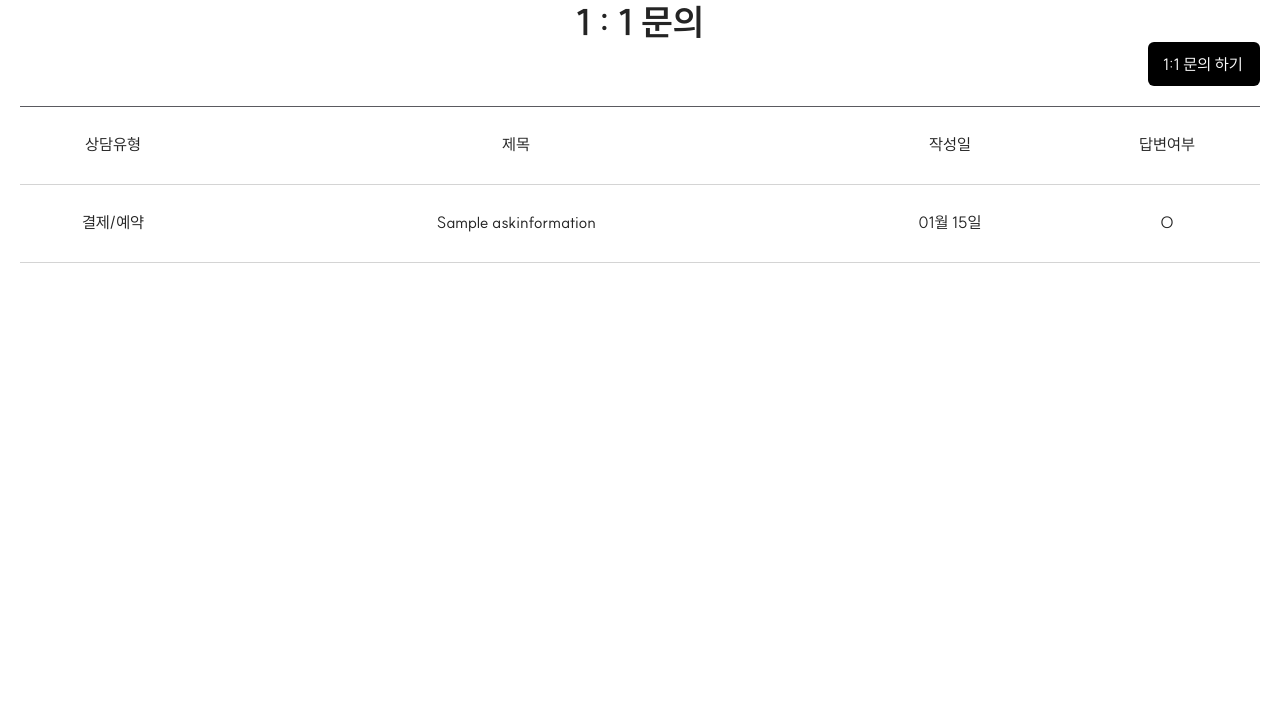
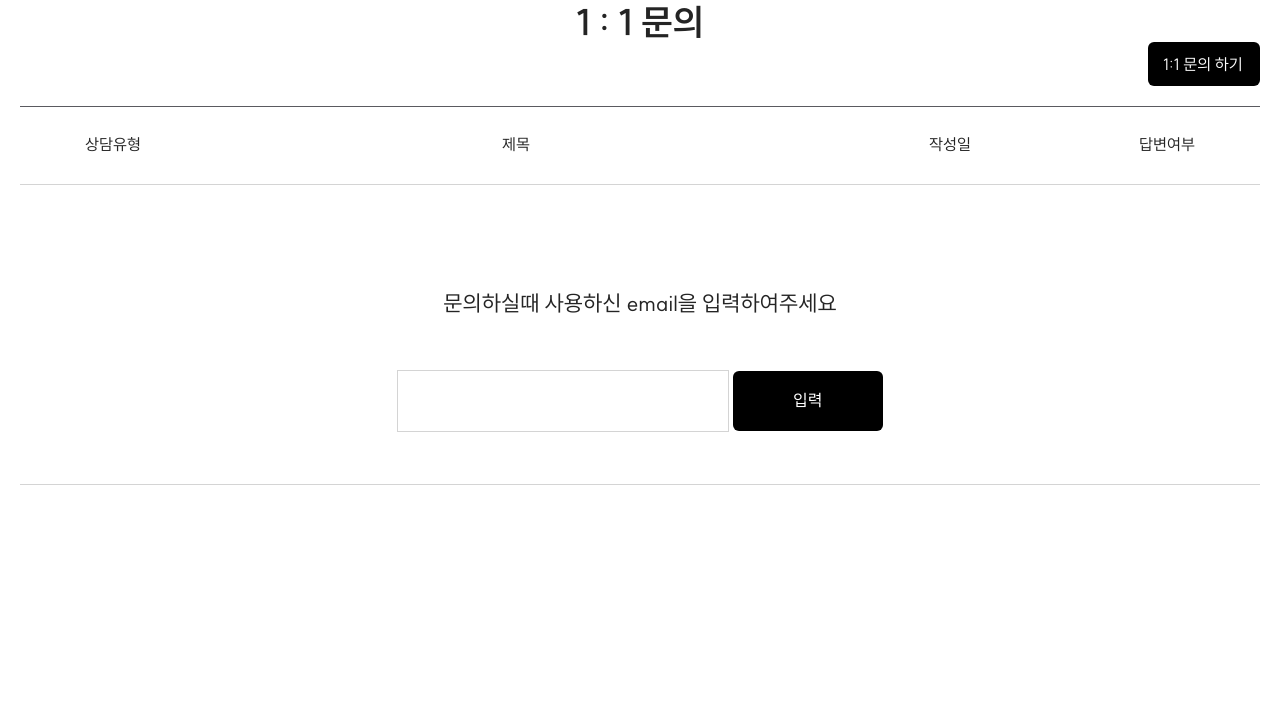
Before and after one commit to chrisjyh/colorblossom, a Django app: page /faq/community/ in a window 1280 px wide. Shown: the part 198-922 px from the top of the page. Run offline with Django 4.2, Linux system fonts and the light colour scheme; tables that the repository leaves empty hold one stand-in row (values such as "Sample post"); some libraries are stand-ins or nearby versions.

Commit message:
1대1문의 이메일 인증후 확인 가능

```diff
--- a/accounts/views.py
+++ b/accounts/views.py
@@ -27,6 +27,10 @@ def myPage(request):
 
     user = models.ReservationUser.objects.all().filter(email=email)
 
+    if user.count() <= 0:
+        return redirect("login")
+
+
     for e in user:
         print(str(e.consultResult))
         print(str(e.consultResult02))
--- a/faq/urls.py
+++ b/faq/urls.py
@@ -6,5 +6,6 @@ urlpatterns = [
     path("community/", views.askInformation, name="askInformationPage"),
     path("askform/", views.askform, name="askForm"),
     path("askform/formin/", views.post_ask_form, name="postAskForm"),
+    path("communitysearch/", views.get_askInformation, name="getAskInformation"),
 
 ]
--- a/faq/views.py
+++ b/faq/views.py
@@ -1,3 +1,4 @@
+from django.http import JsonResponse
 from django.shortcuts import render, redirect
 from . import models
 from .models import AskInformation
@@ -16,6 +17,25 @@ def askInformation(request):
         ask.dateFix = ask.reg_date.strftime('%m월 %d일')
         ask.askLabel = askLabel
     return render(request, "faq/community.html", {'askList': askList})
+
+# 1 대 1 문의 본인인증
+def get_askInformation(request):
+    if request.method == "GET":
+        askList = models.AskInformation.objects.all().filter(use_yn=True, email=request.GET.get("email")).order_by('-reg_date')
+
+        for ask in askList:
+            askLabel = get_status_display(ask.status)
+            ask.dateFix = ask.reg_date.strftime('%m월 %d일')
+            ask.askLabel = askLabel
+
+        data = {
+            'data': list(askList.values()),
+            'status': 'success'
+        }
+
+        return JsonResponse(data)
+    return JsonResponse({'status': 'error', 'message': 'Invalid request method.'})
+
 
 def post_ask_form(request):
     if request.method == 'POST':
--- a/static/css/reset.css
+++ b/static/css/reset.css
@@ -89,6 +89,10 @@ article, aside, details, figcaption, figure, footer, header, hgroup, menu, nav,
 
 @media screen and (min-width: 901px) {
 	.pc{display: block !important;}
-	.tablet{display: block !important;}
 	.mobile{display: none !important;}
 }
+
+@media screen and (max-width: 900px) {
+	.pc{display: none !important;}
+	.mobile{display: block !important;}
+}
--- a/static/css/style.css
+++ b/static/css/style.css
@@ -171,6 +171,10 @@
 .community-table tr td:nth-child(2) {width: 50%; overflow: hidden; text-overflow: ellipsis; white-space: nowrap;}
 .community-table tr td:nth-child(3) {width: 20%}
 .community-table tr td:nth-child(4) {width: 15%}
+.community-table tr td.all {width: 100%; height: 300px}
+.community-table tr td.all p {font-size: 22px; line-height: 1.5; margin: 50px}
+.community-table tr td.all .form-input{max-width: 300px; padding: 15px; width: 100%; height: 30px; border: 1px solid #d4d4d4}
+.community-table tr td.all .btn{display: inline-block; width: 150px; border-radius: 6px; height: 60px; text-align: center; line-height: 60px; font-size: 16px; background: #000; color: #fff}
 .ask-table {margin-top: 50px; width: 100%; border-top: 1px solid #5a5a60;}
 .ask-table tr {height: 78px; border-bottom:1px solid #d4d4d4}
 .ask-table tr td:nth-child(1) {width: 300px; border-right: 1px solid #d4d4d4; text-align: center}
--- a/templates/faq/community.html
+++ b/templates/faq/community.html
@@ -2,6 +2,7 @@
 
 {% block content%}
     <main>
+        {% csrf_token %}
         <section class="middle-section">
             <div class="faq-container community">
             <h2>1 : 1 문의</h2>
@@ -20,42 +21,14 @@
                         </tr>
                     </thead>
                     <tbody id="community_body">
-                        {% for ask in askList %}
-                            {% if ask.respond_content != "" %}
-                                <tr class="question cursor-pointer">
-                                    <td>{{ ask.askLabel }}</td>
-                                    <td>{{ ask.title }}</td>
-                                    <td>{{ ask.dateFix }}</td>
-                                    <td>O</td>
-                                </tr>
-                                <tr class="answer" style="display: none">
-                                    <td colspan="4">
-                                        <div class="ask-content">
-                                            {{ ask.content }}
-                                        </div>
-                                        <div class="return-answer">
-                                            <pre>
-                                                {{ ask.respond_content }}
-                                            </pre>
-                                        </div>
-                                    </td>
-                                </tr>
-                            {% else %}
-                                <tr class="question">
-                                    <td>{{ ask.askLabel }}</td>
-                                    <td>{{ ask.title }}</td>
-                                    <td>{{ ask.dateFix }}</td>
-                                    <td>X</td>
-                                </tr>
-                                <tr class="answer" style="display: none">
-                                    <td colspan="4">
-                                        <div class="ask-content">
-                                            {{ ask.content }}
-                                        </div>
-                                    </td>
-                                </tr>
-                             {% endif %}
-                        {% endfor %}
+                        <tr>
+                            <td class="all" colspan="4">
+                                <p>문의하실때 사용하신 email을 입력하여주세요</p>
+                                <input type="text" class="form-input" name='email'>
+                                <button class="btn" id="emailConfirm">입력</button>
+                            </td>
+                        </tr>
+
                     </tbody>
                 </table>
             </div>
@@ -66,13 +39,74 @@
 {% block extra-script %}
     <script>
         $(function() {
-            $(".question").click(function() {
+            $(".question").on("click",function() {
                 $(this).next(".answer").stop().slideToggle(300);
                 $(this).toggleClass('on').siblings().removeClass('on');
                 $(this).next(".answer").siblings(".answer").slideUp(300);
             });
+            $("#emailConfirm").on("click", function(){
+                let email = $("input[name='email']").val();
+                console.log(email)
+                const emailRegex = /^[^\s@]+@[^\s@]+\.[^\s@]+$/;
+                data = {email: email}
+                let community_url = "{% url 'getAskInformation' %}"
 
+                if(!emailRegex.test(email)){
+                    alert("이메일 형식이 맞지 않습니다.")
+                    return false;
+                }else {
+                    sendRequest(data, community_url)
+                }
+            });
         });
+
+        function sendRequest(data, url) {
+            const csrftoken = document.querySelector('[name=csrfmiddlewaretoken]').value;
+
+            $.ajax({
+                headers: {"X-CSRFToken": csrftoken},
+                url: url,
+                method: 'GET',
+                data: data,
+                success: function (response) {
+                    let tableDraw = ""
+                    var askList = response.data
+                    console.log(askList)
+                    askList.forEach((ask)=>{
+                        tableDraw += `
+                            <tr class="question cursor-pointer">
+                                <td>${ ask.status }</td>
+                                <td>${ ask.title }</td>
+                                <td>${ ask.reg_date.split("T")[0] }</td>
+                                ${ask.respond_content == "" ? "<td>X</td>" : "<td>0</td>"}
+                            </tr>
+                            <tr class="answer" style="display: none">
+                                <td colspan="4">
+                                    <div class="ask-content">
+                                        ${ ask.content }
+                                    </div>
+                                    <div class="return-answer">
+                                        <pre>
+                                            ${ ask.respond_content }
+                                        </pre>
+                                    </div>
+                                </td>
+                            </tr>
+                        `
+                    });
+                    $("#community_body").html(tableDraw)
+                    $(".question").on("click",function() {
+                        $(this).next(".answer").stop().slideToggle(300);
+                        $(this).toggleClass('on').siblings().removeClass('on');
+                        $(this).next(".answer").siblings(".answer").slideUp(300);
+
+                    });
+                },
+                error: function (error) {
+                    console.log(error);
+                }
+            });
+        }
 
     </script>
 {% endblock extra-script %}
--- a/templates/program/basicExamine.html
+++ b/templates/program/basicExamine.html
@@ -3,7 +3,8 @@
 {% block content%}
     <main>
         <div class="sample_box--full padding_top_header">
-            <img src="/static/img/program/basicExamine.png" class="sample_img">
+            <img src="/static/img/program/basicExamine.png" class="sample_img pc">
+            <img src="/static/img/program/basicExamine_m.png" class="sample_img mobile">
         </div>
     </main>
 {% endblock %}
--- a/templates/program/bodyExamine.html
+++ b/templates/program/bodyExamine.html
@@ -3,7 +3,8 @@
 {% block content%}
     <main>
         <div class="sample_box--full padding_top_header">
-            <img src="/static/img/program/bodyExamine.png" class="sample_img">
+            <img src="/static/img/program/bodyExamine.png" class="sample_img pc">
+            <img src="/static/img/program/bodyExamine_m.png" class="sample_img mobile">
         </div>
     </main>
 {% endblock %}
--- a/templates/program/proExamine.html
+++ b/templates/program/proExamine.html
@@ -3,7 +3,8 @@
 {% block content%}
     <main>
         <div class="sample_box--full padding_top_header">
-            <img src="/static/img/program/proExam.png" class="sample_img m">
+            <img src="/static/img/program/proExam.png" class="sample_img pc">
+            <img src="/static/img/program/proExam_m.png" class="sample_img mobile">
         </div>
     </main>
 {% endblock %}
--- a/templates/program/simpleExamine.html
+++ b/templates/program/simpleExamine.html
@@ -3,7 +3,8 @@
 {% block content%}
     <main>
         <div class="sample_box--full padding_top_header">
-            <img src="/static/img/program/simpleExamine.png" class="sample_img">
+            <img src="/static/img/program/simpleExamine.png" class="sample_img pc">
+            <img src="/static/img/program/simpleExamine_m.png" class="sample_img mobile">
         </div>
     </main>
 {% endblock %}
```
Also changed, not shown: static/img/program/basicExamine_m.png (added), static/img/program/bodyExamine_m.png (added), static/img/program/proExam.png, static/img/program/proExam_m.png (added), static/img/program/simpleExamine_m.png (added).
